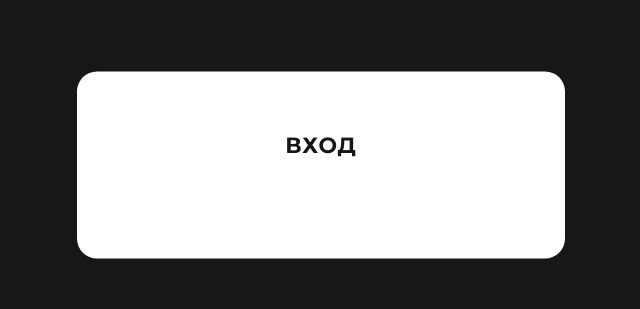
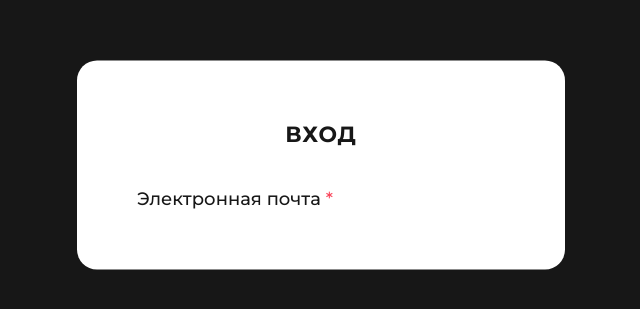
Before and after one commit to Githance/frontend, a React (Create React App) app: page /authentication in a window 1280 px wide. Shown: the part 235-544 px from the top of the page, without its empty margins (319-959 px from the left). Built offline with nearby package versions, Linux system fonts and the light colour scheme.

Commit message:
feat: сделать компонент для лэйбла

```diff
--- a/src/components/form/form.module.css
+++ b/src/components/form/form.module.css
@@ -2,5 +2,4 @@
   box-sizing: border-box;
   display: flex;
   flex-direction: column;
-  align-items: center;
 }
--- /dev/null
+++ b/src/components/input-label/input-label.jsx
@@ -0,0 +1,23 @@
+/* eslint-disable react/require-default-props */
+import PropTypes from "prop-types";
+import cn from "classnames";
+import style from "./input-label.module.css";
+
+function InputLabel({ label, htmlFor, className, required }) {
+  return (
+    label && (
+      <label htmlFor={htmlFor} className={cn(style.label, className)}>
+        {label} {required && <span className={style.tag}>*</span>}
+      </label>
+    )
+  );
+}
+
+InputLabel.propTypes = {
+  label: PropTypes.string.isRequired,
+  htmlFor: PropTypes.string.isRequired,
+  className: PropTypes.string,
+  required: PropTypes.bool,
+};
+
+export default InputLabel;
--- /dev/null
+++ b/src/components/input-label/input-label.module.css
@@ -0,0 +1,10 @@
+.label {
+  font-weight: 500;
+  font-size: 18px;
+  line-height: 22px;
+  color: var(--text-color-black);
+}
+
+.tag {
+  color: var(--text-color-red);
+}
--- a/src/components/registration-page/registration-page.jsx
+++ b/src/components/registration-page/registration-page.jsx
@@ -6,7 +6,7 @@ import { NavLink } from "react-router-dom";
 import { useForm } from "react-hook-form";
 import cn from "classnames";
 import Form from "../form/form";
-import Title from "../title/title";
+import FormTitle from "../form-title/form-title";
 import Fieldset from "../fieldset/fieldset";
 import Button from "../button/button";
 import CheckBox from "../checkbox/checkbox";
@@ -35,7 +35,7 @@ function RegistrationPage() {
   return (
     <div className={style.container}>
       <Form handleSubmit={handleSubmit} onSubmit={onSubmit}>
-        <Title className={style.title}>Регистрация</Title>
+        <FormTitle className={style.title}>Регистрация</FormTitle>
         <Fieldset
           type="text"
           required
--- a/src/pages/authentication-page/authentication-page.jsx
+++ b/src/pages/authentication-page/authentication-page.jsx
@@ -5,7 +5,8 @@ import { NavLink } from "react-router-dom";
 import { useForm } from "react-hook-form";
 import cn from "classnames";
 import Form from "../../components/form/form";
-import Title from "../../components/title/title";
+import FormTitle from "../../components/form-title/form-title";
+import InputLabel from "../../components/input-label/input-label";
 import style from "./authentication-page.module.css";
 
 function AuthenticationPage() {
@@ -32,7 +33,14 @@ function AuthenticationPage() {
         onSubmit={onSubmit}
         className={style.form}
       >
-        <Title className={style.title}>Вход</Title>
+        <FormTitle className={style.title}>Вход</FormTitle>
+        <fieldset className={style.fieldset}>
+          <InputLabel
+            label="Электронная почта"
+            htmlFor="email"
+            required
+          ></InputLabel>
+        </fieldset>
       </Form>
     </div>
   );
--- a/src/pages/authentication-page/authentication-page.module.css
+++ b/src/pages/authentication-page/authentication-page.module.css
@@ -21,6 +21,13 @@
   line-height: 27px;
   letter-spacing: 0.04em;
   color: var(--text-color-black);
+  align-self: center;
+}
+
+.fieldset {
+  margin: 0;
+  padding: 0;
+  border: none;
 }
 
 .container__text {
```
Also changed, not shown: src/components/form-title/form-title.jsx (renamed from src/components/title/title.jsx, +4 -4 lines), src/components/form-title/form-title.module.css (renamed from src/components/title/title.module.css).
